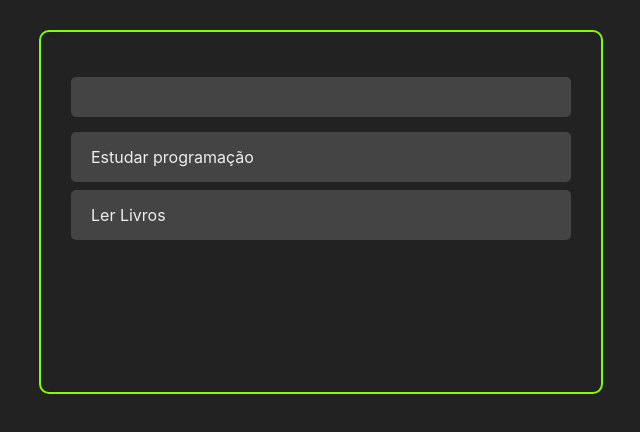
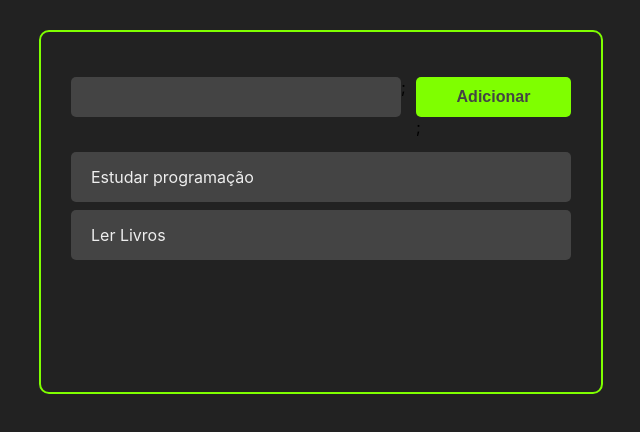
Before and after one commit to jlcxavier/my-app, a React (Create React App) app: page / in a window 1280 px wide. Shown: the top 432 px of the page, without its empty margins (319-959 px from the left). Built offline with nearby package versions, Linux system fonts and the light colour scheme; the HTML template or start-up script is replaced by a standard one.

Commit message:
updated Button component

```diff
--- a/package.json
+++ b/package.json
@@ -8,7 +8,7 @@
     "@testing-library/user-event": "^13.5.0",
     "react": "^17.0.2",
     "react-dom": "^17.0.2",
-    "react-scripts": "5.0.0",
+    "react-scripts": "^2.1.3",
     "web-vitals": "^2.1.2"
   },
   "scripts": {
--- a/src/components/AddTask.css
+++ b/src/components/AddTask.css
@@ -14,3 +14,8 @@
     color: #eee;
     font-size: 16px;
 }
+
+.add-task-button-container {
+    margin-left: 10px;
+    flex: 1;
+}
--- a/src/components/AddTask.jsx
+++ b/src/components/AddTask.jsx
@@ -1,11 +1,16 @@
-import React from 'react';
+import React from "react";
 
-import './AddTask.css';
+import Button from "./Button";
+
+import "./AddTask.css";
 
 const AddTask = () => {
     return (
         <div className="add-task-container">
-            <input className="add-task-input" type="text" />
+            <input className="add-task-input" type="text" />;
+            <div className="add-task-button-container">
+                <Button>Adicionar</Button>;
+            </div>
         </div>
     );
 };
--- /dev/null
+++ b/src/components/Button.css
@@ -0,0 +1,12 @@
+.add-button {
+    background-color: chartreuse;
+    height: 40px;
+    padding: 0 10px;
+    border-radius: 5px;
+    width: 100%;
+    font-size: 16px;
+    color: #444;
+    font-weight: bold;
+    cursor: pointer;
+    border: none;
+}
--- a/src/components/button.jsx
+++ b/src/components/button.jsx
@@ -1,11 +1,13 @@
-import React from 'react';
+import React from "react";
 
-const Button = ({children}) => {
+import "./Button.css";
+
+const Button = ({ children, onClick }) => {
     return (
-        <button className="button">
-
+        <button onClick={onClick} className="add-button">
+            {children}
         </button>
-      );
-}
+    );
+};
 
 export default Button;
```
Also changed, not shown: 1 other file (tests, documents, lock files or other folders).
